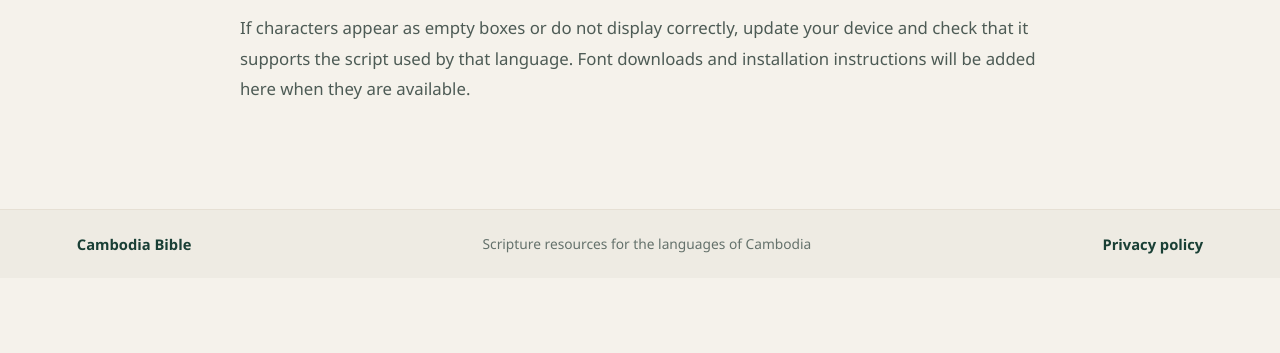
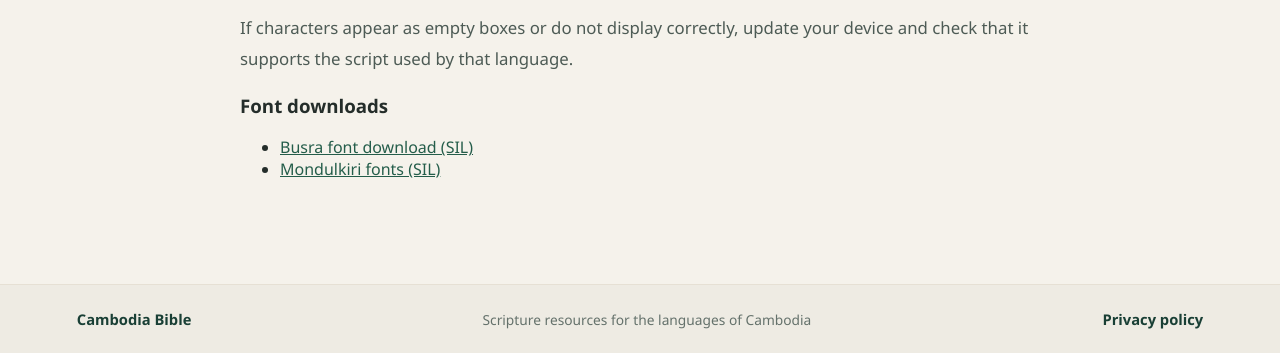
Before and after one commit to cambodiabible/cambodiabible.github.io, an Astro site: page /fonts in a window 1280 px wide. Shown: the part 675-1028 px from the top of the page. Before the commit the page ends 953 px from the top, so only its background shows below. Built offline with nearby package versions, Linux system fonts and the light colour scheme; Astro itself is replaced by a stand-in of ours.

Commit message:
add font download links

```diff
--- a/src/pages/fonts.astro
+++ b/src/pages/fonts.astro
@@ -18,8 +18,19 @@ import SiteLayout from "../layouts/SiteLayout.astro";
     <p>
       If characters appear as empty boxes or do not display correctly, update
       your device and check that it supports the script used by that language.
-      Font downloads and installation instructions will be added here when they
-      are available.
     </p>
+    <h3>Font downloads</h3>
+    <ul>
+      <li>
+        <a href="https://software.sil.org/busra/download/" target="_blank" rel="noreferrer">
+          Busra font download (SIL)
+        </a>
+      </li>
+      <li>
+        <a href="https://software.sil.org/mondulkiri/" target="_blank" rel="noreferrer">
+          Mondulkiri fonts (SIL)
+        </a>
+      </li>
+    </ul>
   </section>
 </SiteLayout>
```
